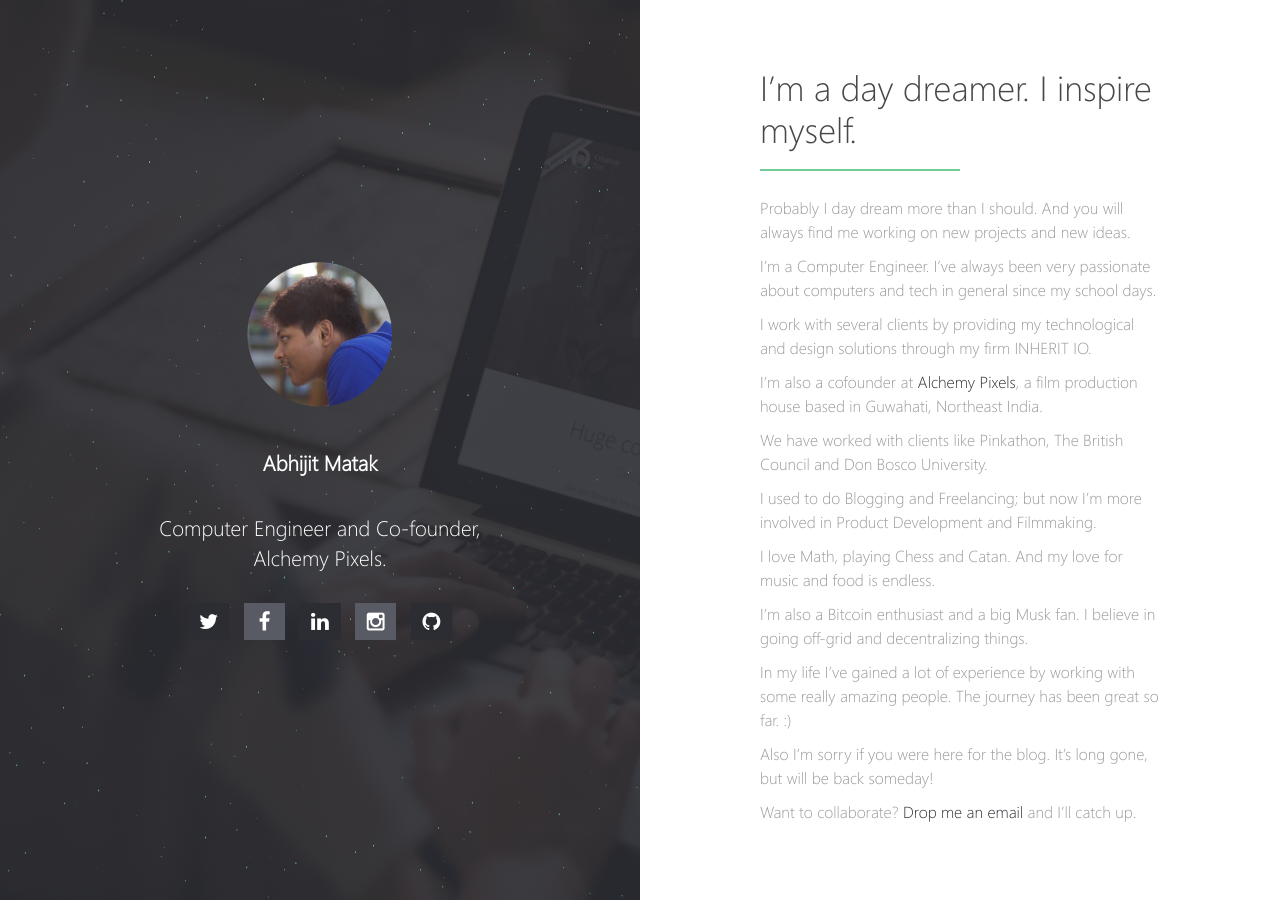
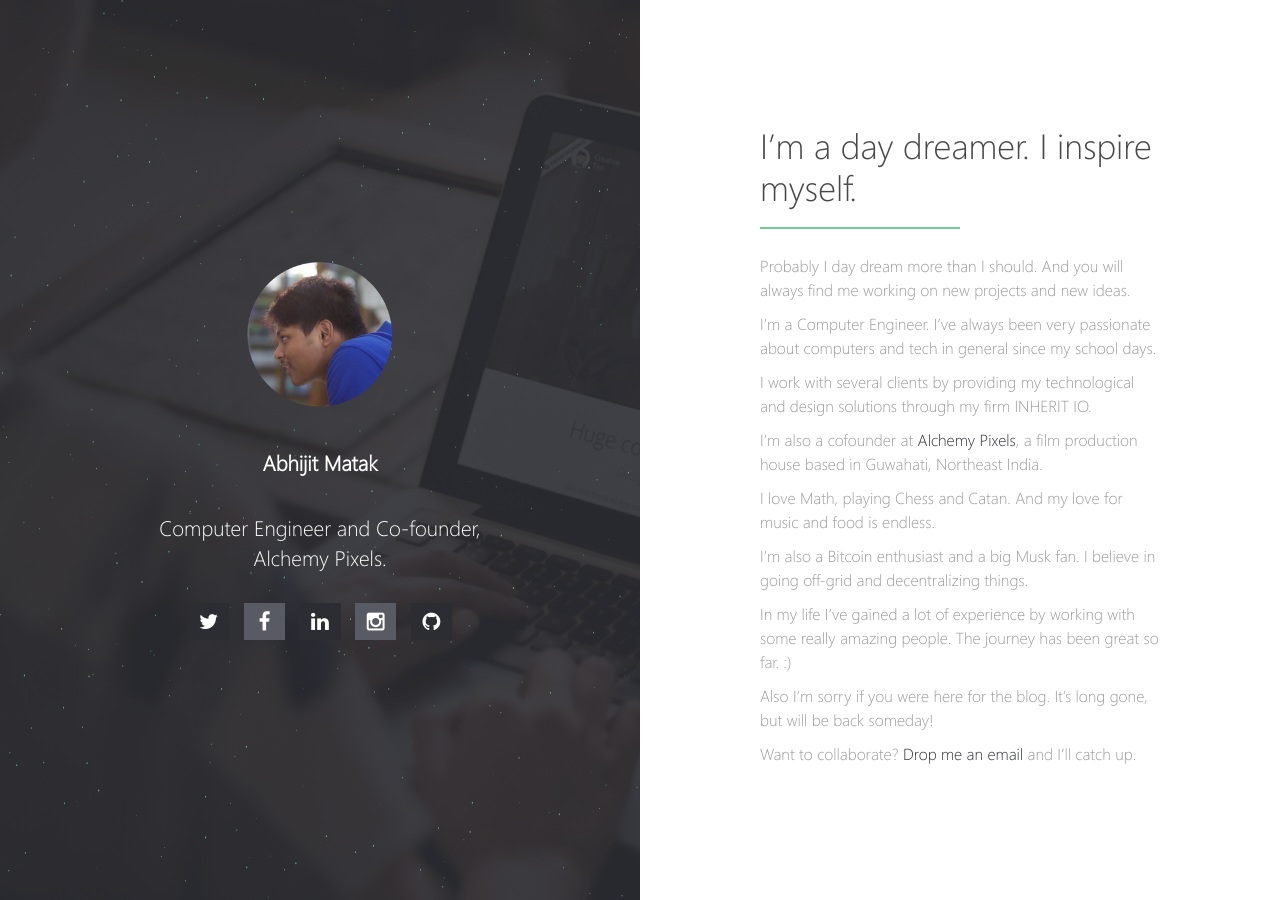
Before and after one commit to skyhitblog/skyhitblog.github.io, a Jekyll site: the page built from index.md, in a window 1280 px wide. Built offline with Jekyll 4.4.1, drawn with Linux system fonts in a browser that asks for light colours; our own code applies the rules of GitHub Pages for plain Markdown files.

Commit message:
Update index.md

```diff
--- a/index.md
+++ b/index.md
@@ -11,10 +11,6 @@ I work with several clients by providing my technological and design solutions t
 
 I'm also a cofounder at [Alchemy Pixels](http://alchemypixels.com), a film production house based in Guwahati, Northeast India.
 
-We have worked with clients like Pinkathon, The British Council and Don Bosco University.
-
-I used to do Blogging and Freelancing; but now I'm more involved in Product Development and Filmmaking.
-
 I love Math, playing Chess and Catan. And my love for music and food is endless.
 
 I'm also a Bitcoin enthusiast and a big Musk fan. I believe in going off-grid and decentralizing things.
```
